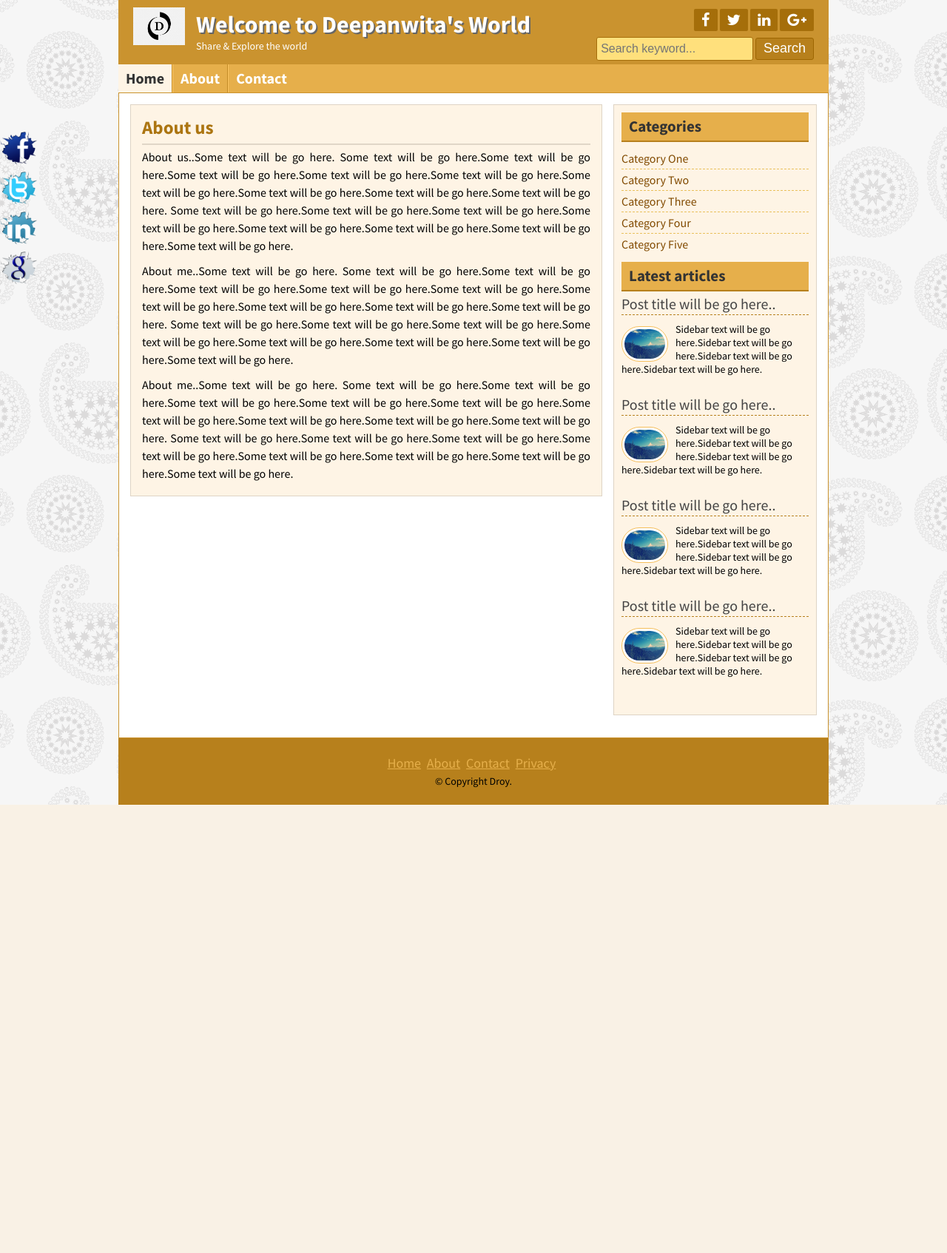
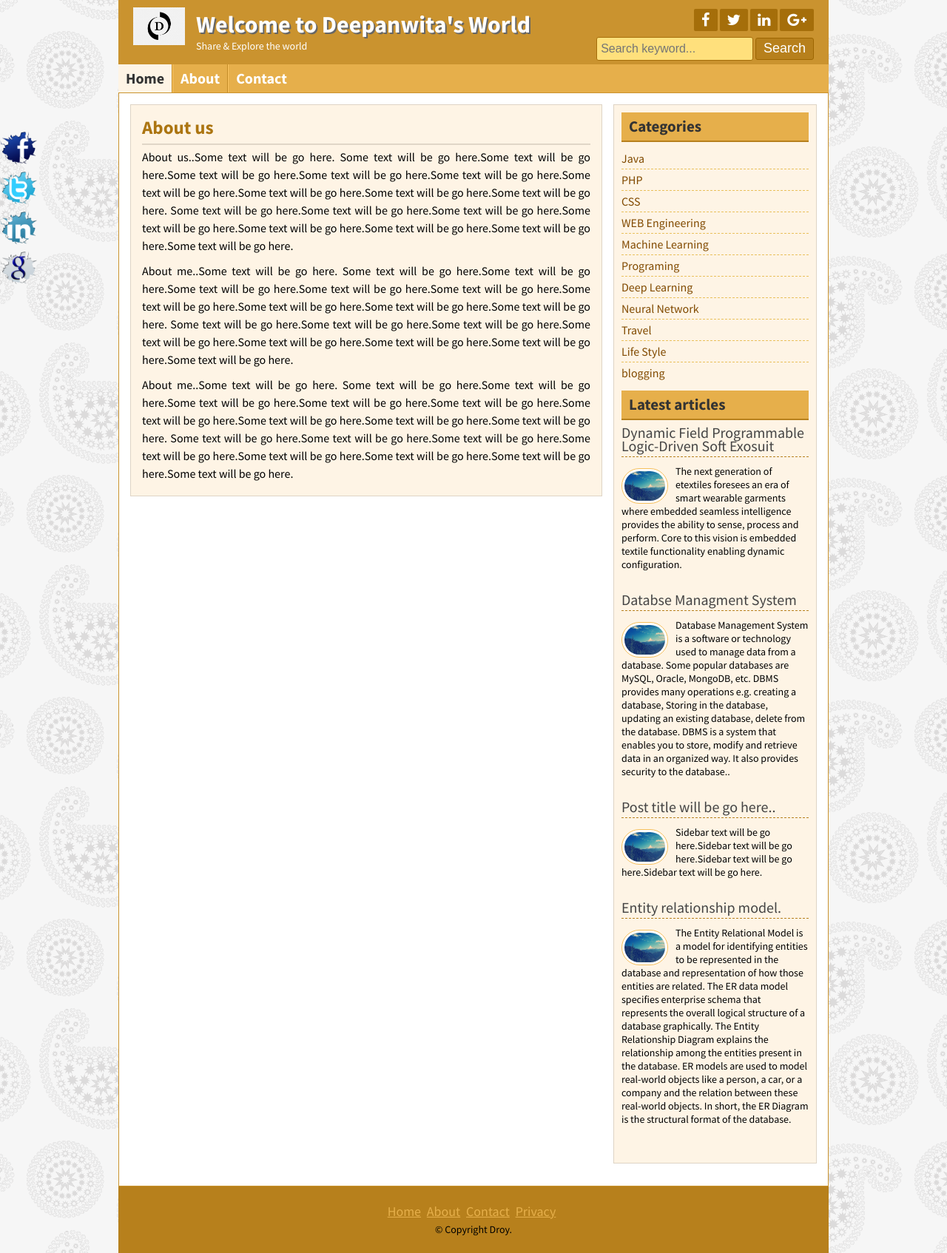
Before and after one commit to RoyDeepanwita99/Blog, a PHP site: page /about.php in a window 1280 px wide. Shown: the whole page at 74% size. Before the commit the page ends 1088 px from the top, so only its background shows below. Run offline with PHP 8.4, Linux system fonts and the light colour scheme.

Commit message:
sidebar.php

```diff
--- a/inc/sidebar.php
+++ b/inc/sidebar.php
@@ -2,20 +2,32 @@
 			<div class="samesidebar clear">
 				<h2>Categories</h2>
 					<ul>
-						<li><a href="#">Category One</a></li>
-						<li><a href="#">Category Two</a></li>
-						<li><a href="#">Category Three</a></li>
-						<li><a href="#">Category Four</a></li>
-						<li><a href="#">Category Five</a></li>
+						<li><a href="#">Java</a></li>
+						<li><a href="#">PHP</a></li>
+						<li><a href="#">CSS</a></li>
+						<li><a href="#">WEB Engineering</a></li>
+						<li><a href="#">Machine Learning</a></li>
+						<li><a href="#">Programing</a></li>
+						<li><a href="#">Deep Learning</a></li>
+						<li><a href="#">Neural  Network</a></li>
+						<li><a href="#">Travel</a></li>
+						<li><a href="#">Life Style</a></li>
+						<li><a href="#">blogging</a></li>
 					</ul>
 			</div>
 
 			<div class="samesidebar clear">
 				<h2>Latest articles</h2>
 					<div class="popular clear">
-						<h3><a href="#">Post title will be go here..</a></h3>
+						<h3><a href="#">Dynamic Field Programmable Logic-Driven Soft Exosuit</a></h3>
 						<a href="#"><img src="images/post1.jpg" alt="post image"/></a>
-						<p>Sidebar text will be go here.Sidebar text will be go here.Sidebar text will be go here.Sidebar text will be go here.</p>
+						<p>The next generation of etextiles foresees an era of smart wearable garments where embedded seamless intelligence provides the ability to sense, process and perform. Core to this vision is embedded textile functionality enabling dynamic configuration. </p>
+					</div>
+
+					<div class="popular clear">
+						<h3><a href="#">Databse Managment System</a></h3>
+						<a href="#"><img src="images/post1.jpg" alt="post image"/></a>
+						<p>Database Management System is a software or technology used to manage data from a database. Some popular databases are MySQL, Oracle, MongoDB, etc. DBMS provides many operations e.g. creating a database, Storing in the database, updating an existing database, delete from the database. DBMS is a system that enables you to store, modify and retrieve data in an organized way. It also provides security to the database..</p>
 					</div>
 
 					<div class="popular clear">
@@ -25,15 +37,11 @@
 					</div>
 
 					<div class="popular clear">
-						<h3><a href="#">Post title will be go here..</a></h3>
+						<h3><a href="#">Entity relationship model.</a></h3>
 						<a href="#"><img src="images/post1.jpg" alt="post image"/></a>
-						<p>Sidebar text will be go here.Sidebar text will be go here.Sidebar text will be go here.Sidebar text will be go here.</p>
-					</div>
+						<p>The Entity Relational Model is a model for identifying entities to be represented in the database and representation of how those entities are related. The ER data model specifies enterprise schema that represents the overall logical structure of a database graphically.
 
-					<div class="popular clear">
-						<h3><a href="#">Post title will be go here..</a></h3>
-						<a href="#"><img src="images/post1.jpg" alt="post image"/></a>
-						<p>Sidebar text will be go here.Sidebar text will be go here.Sidebar text will be go here.Sidebar text will be go here.</p>
+The Entity Relationship Diagram explains the relationship among the entities present in the database. ER models are used to model real-world objects like a person, a car, or a company and the relation between these real-world objects. In short, the ER Diagram is the structural format of the database. </p>
 					</div>
 
 			</div>
```
